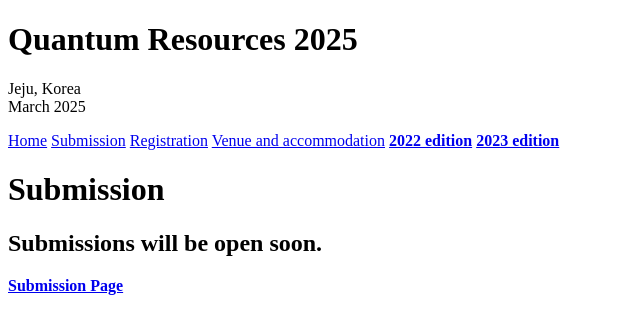
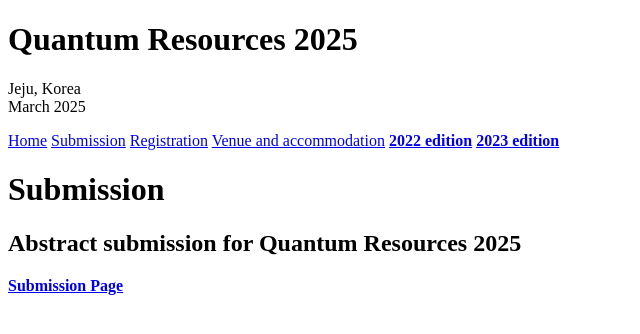
Before and after one commit to yeon-lee/yeon-lee.github.io, a Jekyll site: the page built from submission.md, in a window 1280 px wide. Shown: the top 334 px of the page, without its empty margins (0-640 px from the left). Built offline with Jekyll 4.4.1, drawn with Linux system fonts in a browser that asks for light colours; nearby versions of some CDN libraries.

Commit message:
Update submission.md

```diff
--- a/submission.md
+++ b/submission.md
@@ -4,6 +4,6 @@ title: Submission
 order: 3
 ---
 
-## Submissions will be open soon.
+## Abstract submission for Quantum Resources 2025
 
 <a href="https://forms.gle/U573dXqnVY5tpC9F9">**Submission Page**</a>
```
